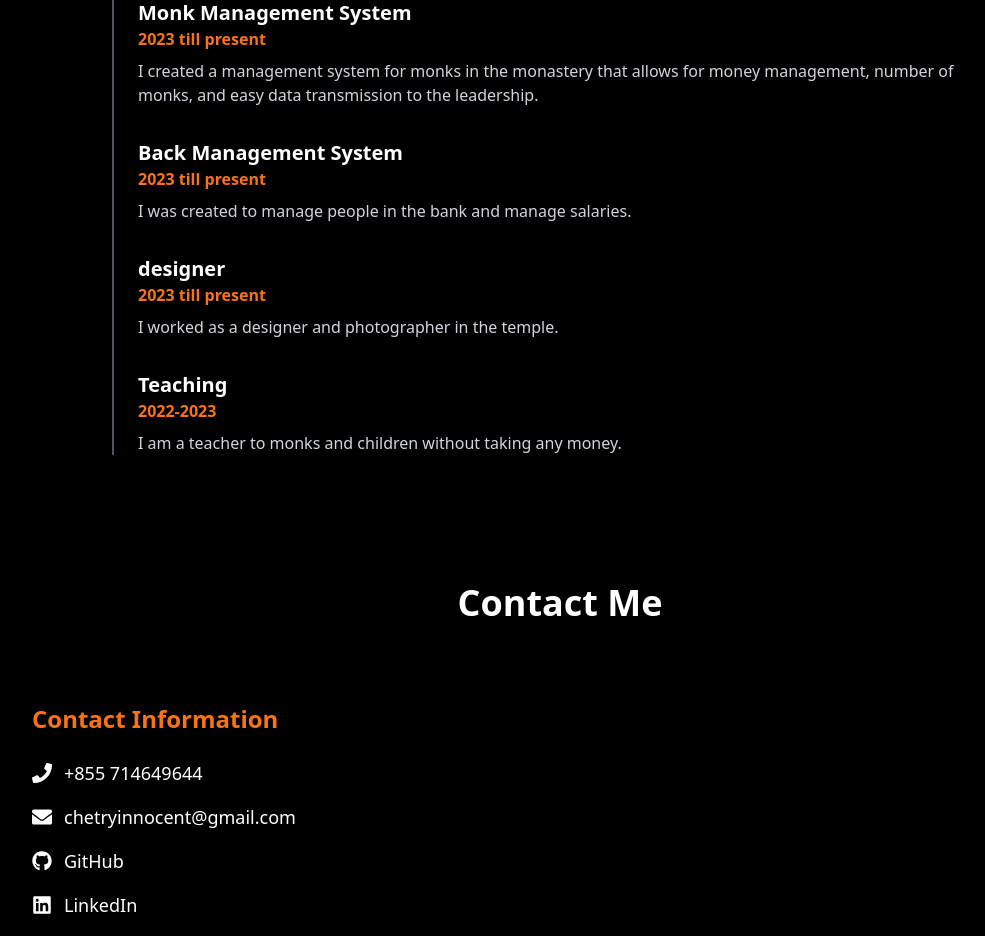
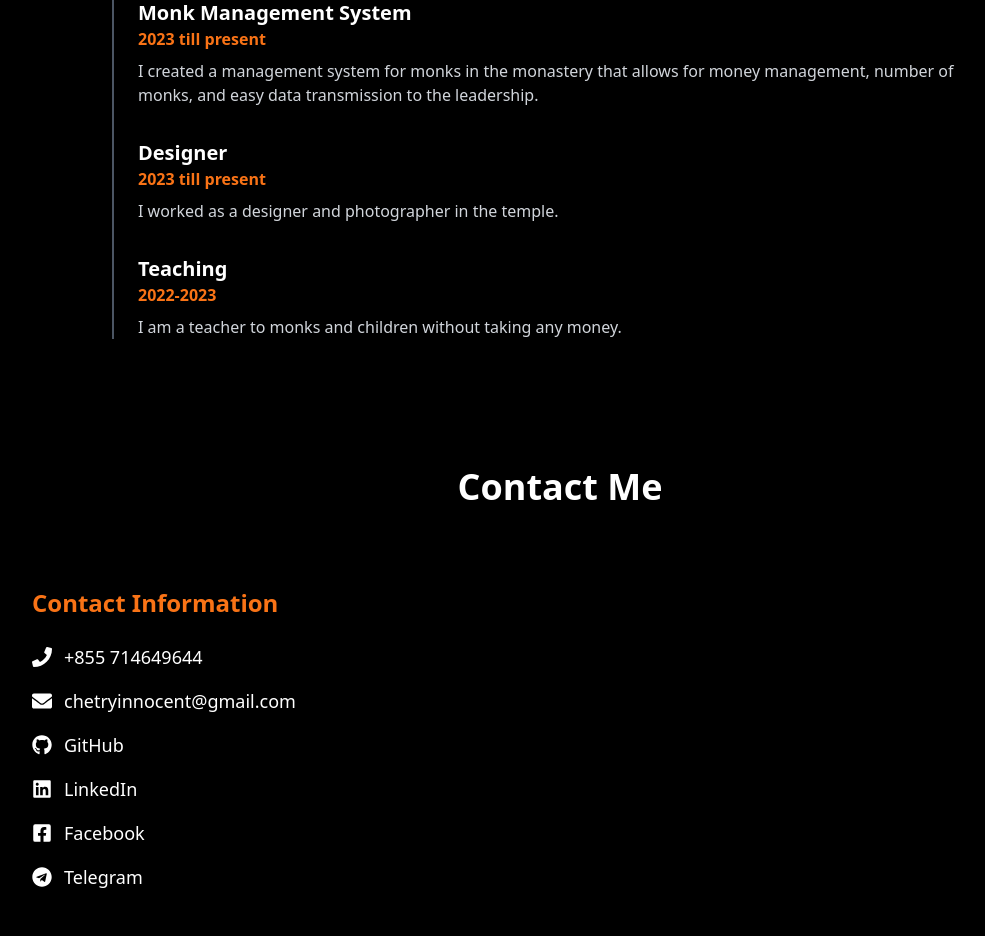
Before and after one commit to tonlecode/rychet-profile, a React (Vite) app: page / in a window 1280 px wide. Shown: the part 900-1836 px from the top of the page, without its empty margins (80-1065 px from the left). Built offline with nearby package versions, Linux system fonts and the light colour scheme.

Commit message:
Design and Add more Blog

```diff
--- a/src/pages/Home.jsx
+++ b/src/pages/Home.jsx
@@ -35,6 +35,8 @@ function Home() {
           <h2 className="text-4xl font-bold text-white mb-12">Experiences</h2>
           <div className="border-l-2 border-gray-600 pl-6 space-y-8">
             {/* Experience Item */}
+
+            {/* Founder - EduJourney */}
             <div>
               <h3 className="text-xl font-bold text-white">
                 Founder - EduJourney
@@ -53,6 +55,8 @@ function Home() {
               </p>
             </div>
 
+
+          {/*  Wat Management */}
             <div>
               <h3 className="text-xl font-bold text-white">
                 Monk Management System
@@ -66,26 +70,19 @@ function Home() {
                 transmission to the leadership.
               </p>
             </div>
+
+
+          {/* Designer */}
             <div>
-              <h3 className="text-xl font-bold text-white">
-                Back Management System
-              </h3>
-              <p className="text-orange-500 font-semibold mb-2">
-                2023 till present
-              </p>
-              <p className="text-gray-300">
-                I was created to manage people in the bank and manage salaries.
-              </p>
-            </div>
-
-            <div>
-              <h3 className="text-xl font-bold text-white">designer</h3>
+              <h3 className="text-xl font-bold text-white">Designer </h3>
               <p className="text-orange-500 font-semibold mb-2">
                 2023 till present
               </p>
               <p className="text-gray-300">I worked as a designer and photographer in the temple.</p>
             </div>
 
+
+            {/* Teaching */}
             <div>
               <h3 className="text-xl font-bold text-white">Teaching</h3>
               <p className="text-orange-500 font-semibold mb-2">2022-2023</p>
```
